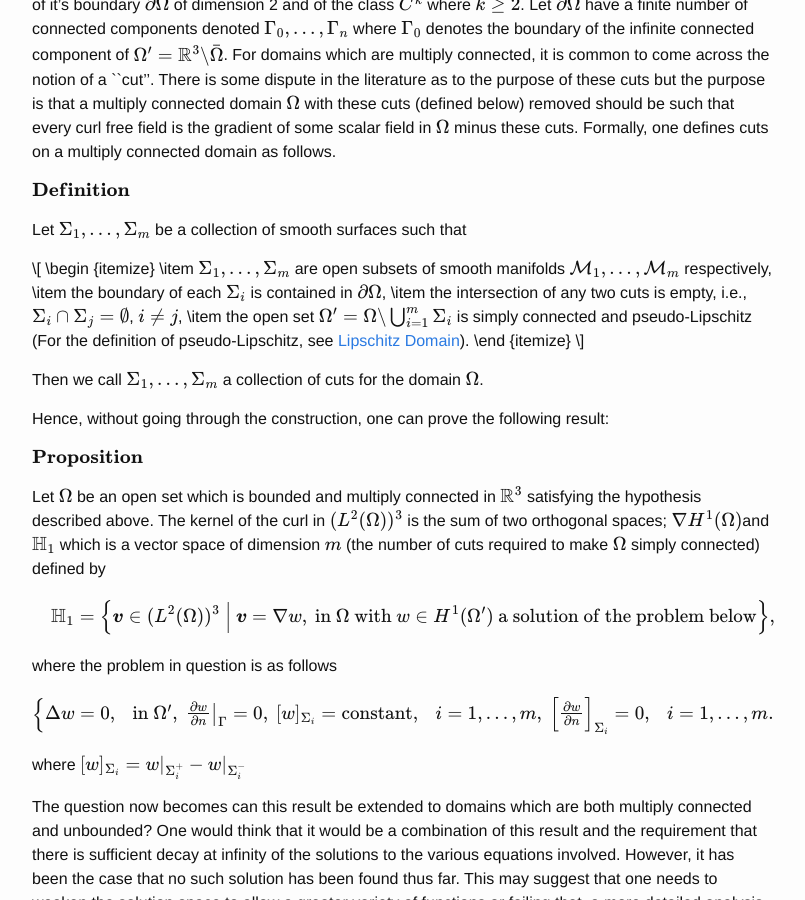
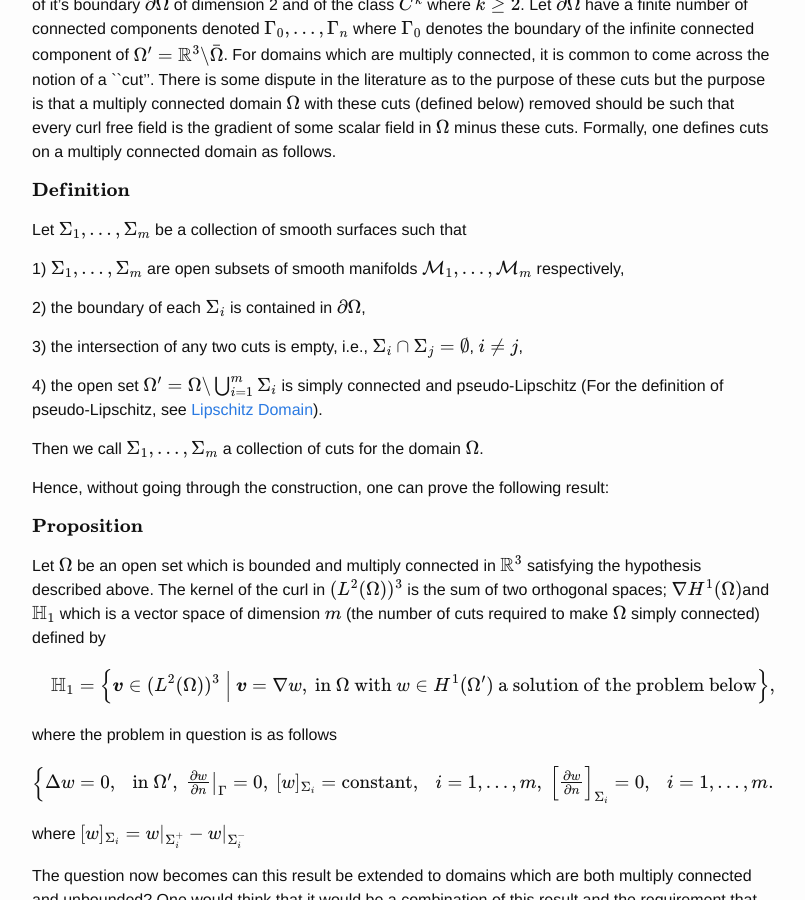
Before and after one commit to JamesEvans2014/JamesEvans2014.github.io, a Jekyll site: the page built from _posts/2014-10-26-The-Curl-Operator.md, in a window 1280 px wide and 900 px high, scrolled down 609 px. Shown: the whole window, without its empty margins (238-1043 px from the left). Built offline with Jekyll 4.4.1, drawn with Linux system fonts in a browser that asks for light colours; formulas are drawn with MathJax 3.

Commit message:
Update 2014-10-26-The-Curl-Operator.md

```diff
--- a/_posts/2014-10-26-The-Curl-Operator.md
+++ b/_posts/2014-10-26-The-Curl-Operator.md
@@ -43,17 +43,14 @@ on a multiply connected domain as follows.
 
 Let \\(\Sigma\_1,\dots,\Sigma\_m\\) be a collection of smooth surfaces such that
 
-\\[
-\begin {itemize}
-\item \\(\Sigma\_1,\dots,\Sigma\_m\\) are open subsets of smooth manifolds
-\\(\mathcal {M}\_1,\dots ,\mathcal {M}\_m\\) respectively,
-\item the boundary of each \\(\Sigma\_i\\) is contained in \\(\partial\Omega\\),
-\item the intersection of any two cuts is empty, i.e., \\(\Sigma\_i\cap\Sigma\_j=\emptyset\\), \\(i\neq j\\),
-\item the open set \\(\Omega'=\Omega\backslash\bigcup\_{i=1}^m\Sigma\_i\\) is simply connected and
-pseudo-Lipschitz (For the definition of pseudo-Lipschitz,
-see [Lipschitz Domain](http://en.wikipedia.org/wiki/Lipschitz_domain)).
-\end {itemize}
-\\]
+1) \\(\Sigma\_1,\dots,\Sigma\_m\\) are open subsets of smooth manifolds \\(\mathcal {M}\_1,\dots ,\mathcal {M}\_m\\) respectively,
+
+2) the boundary of each \\(\Sigma\_i\\) is contained in \\(\partial\Omega\\),
+
+3) the intersection of any two cuts is empty, i.e., \\(\Sigma\_i\cap\Sigma\_j=\emptyset\\), \\(i\neq j\\),
+
+4) the open set \\(\Omega'=\Omega\backslash\bigcup\_{i=1}^m\Sigma\_i\\) is simply connected and
+pseudo-Lipschitz (For the definition of pseudo-Lipschitz, see [Lipschitz Domain](http://en.wikipedia.org/wiki/Lipschitz_domain)).
 
 Then we call \\(\Sigma\_1,\dots ,\Sigma\_m\\) a collection of cuts for the domain \\(\Omega\\).
 
```
